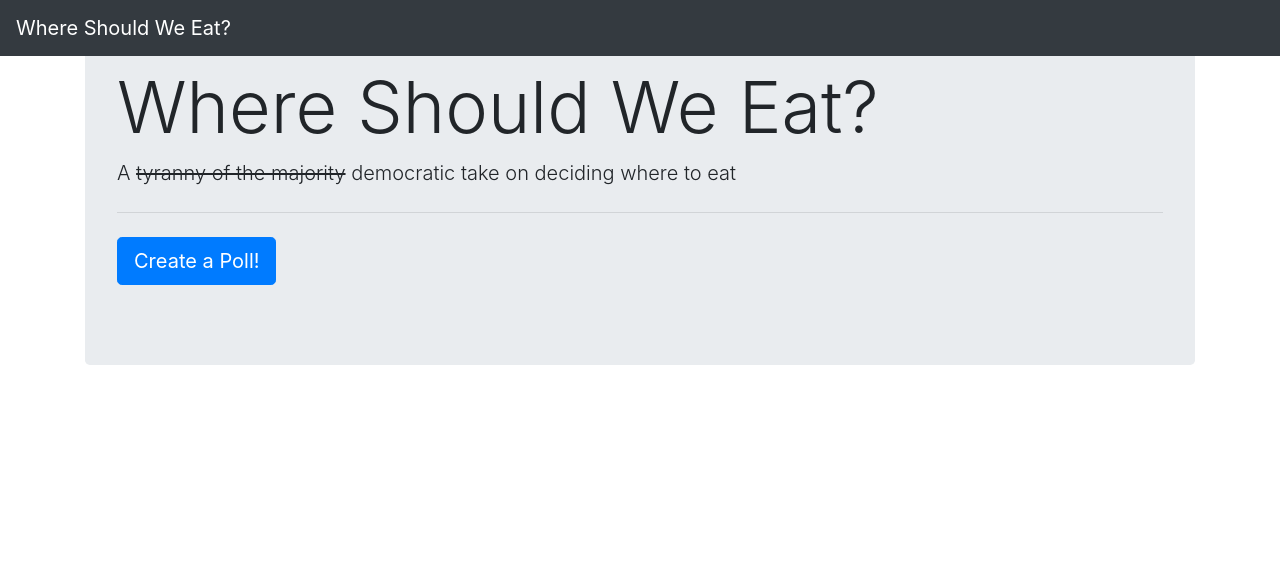
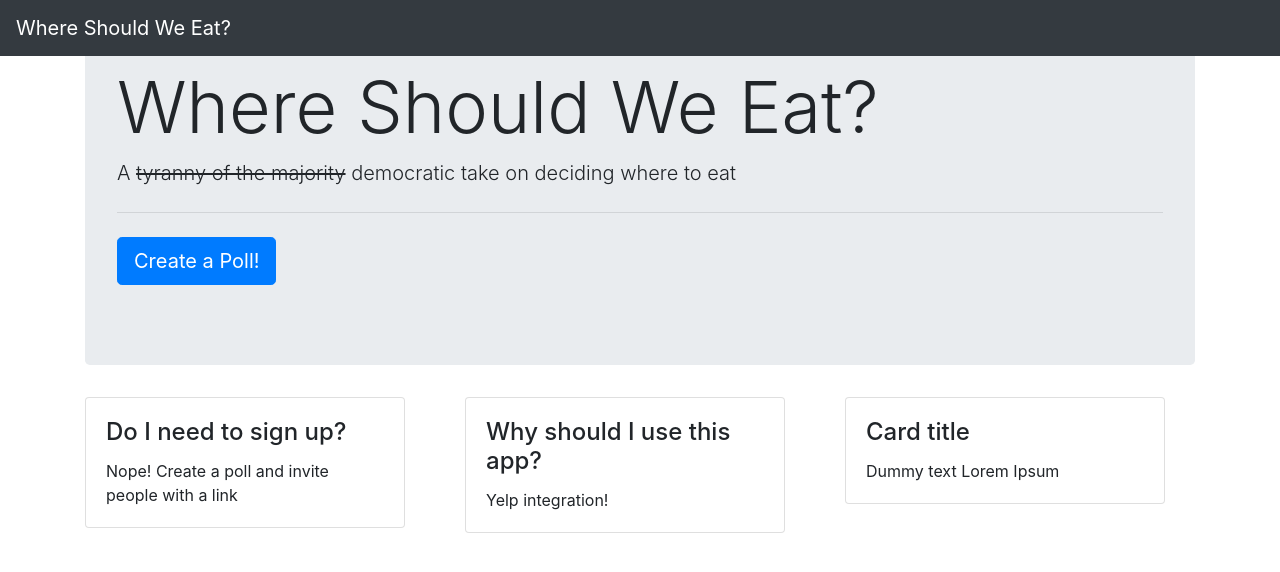
Before and after one commit to chrisshyi/foodpolls, a Django app: page / in a window 1280 px wide. Shown: the top 572 px of the page. Run offline with Django 3.2, Linux system fonts and the light colour scheme; some libraries are stand-ins or nearby versions.

Commit message:
Added notes.txt. Implemented index.html, still need to fill cards though

```diff
--- /dev/null
+++ b/notes.txt
@@ -0,0 +1 @@
+1. Implemented front page. Still need to fill cards
--- a/polls/templates/polls/index.html
+++ b/polls/templates/polls/index.html
@@ -12,4 +12,30 @@
         </div>
     </div>
 </div>
+<div class="row">
+    <div class="col-sm-4">
+        <div class="card" style="width: 20rem;">
+            <div class="card-body">
+              <h4 class="card-title">Do I need to sign up?</h4>
+              <p class="card-text">Nope! Create a poll and invite people with a link</p>
+            </div>
+          </div>
+    </div>
+    <div class="col-sm-4">
+        <div class="card" style="width: 20rem;">
+            <div class="card-body">
+              <h4 class="card-title">Why should I use this app?</h4>
+              <p class="card-text">Yelp integration!</p>
+            </div>
+          </div>
+    </div>
+    <div class="col-sm-4">
+        <div class="card" style="width: 20rem;">
+            <div class="card-body">
+              <h4 class="card-title">Card title</h4>
+              <p class="card-text">Dummy text Lorem Ipsum</p>
+            </div>
+          </div>
+    </div>
+</div>
 {% endblock %}
```
